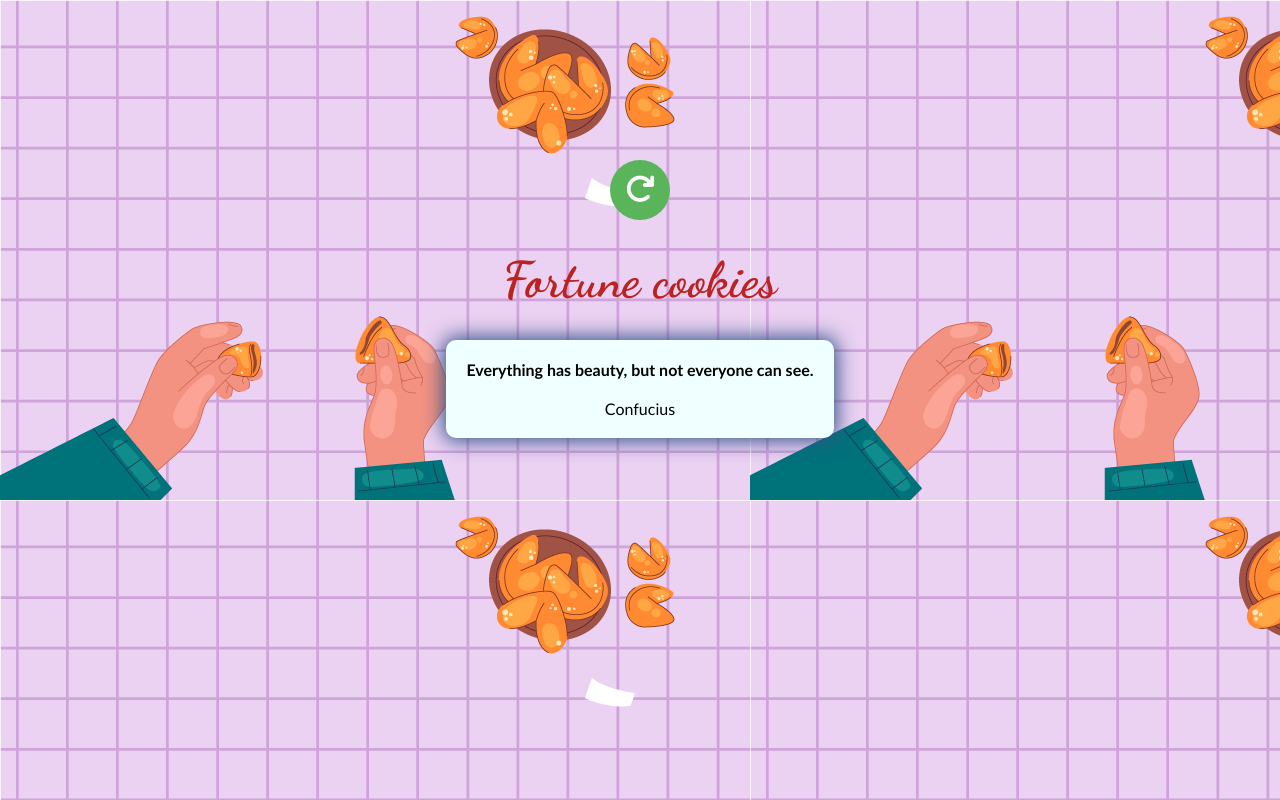
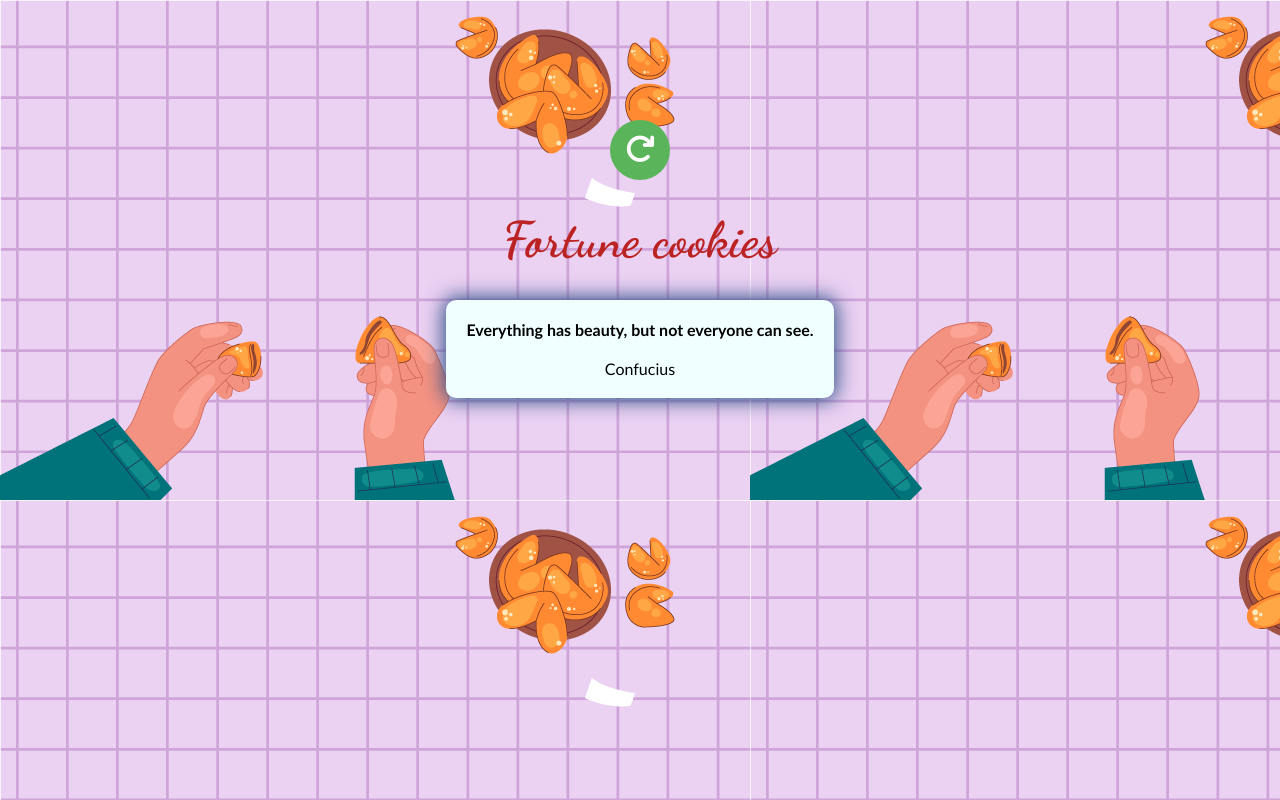
Before and after one commit to lerc7689/PhraseGenerator, a React (Vite) app: page / in a window 1280 px wide. Built offline with nearby package versions, Linux system fonts and the light colour scheme.

Commit message:
button fix

```diff
--- a/src/App.css
+++ b/src/App.css
@@ -12,7 +12,7 @@
   gap: 30px;
   align-items: center;
   /* justify-content: center; */
-  padding-top: 20vh;
+  padding-top: 15vh;
   width: 100vw;
   height: 100vh;
   background: cover;
```
